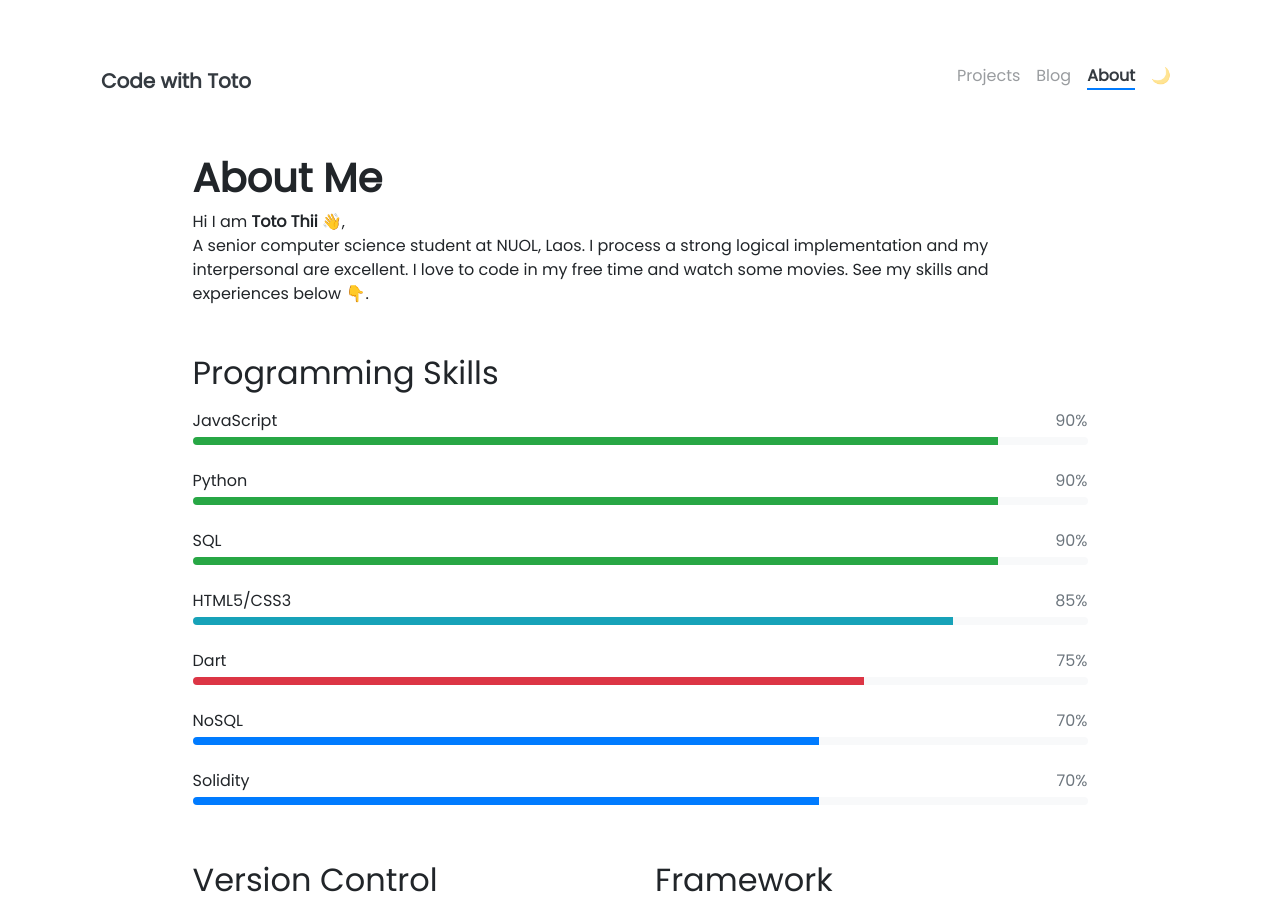
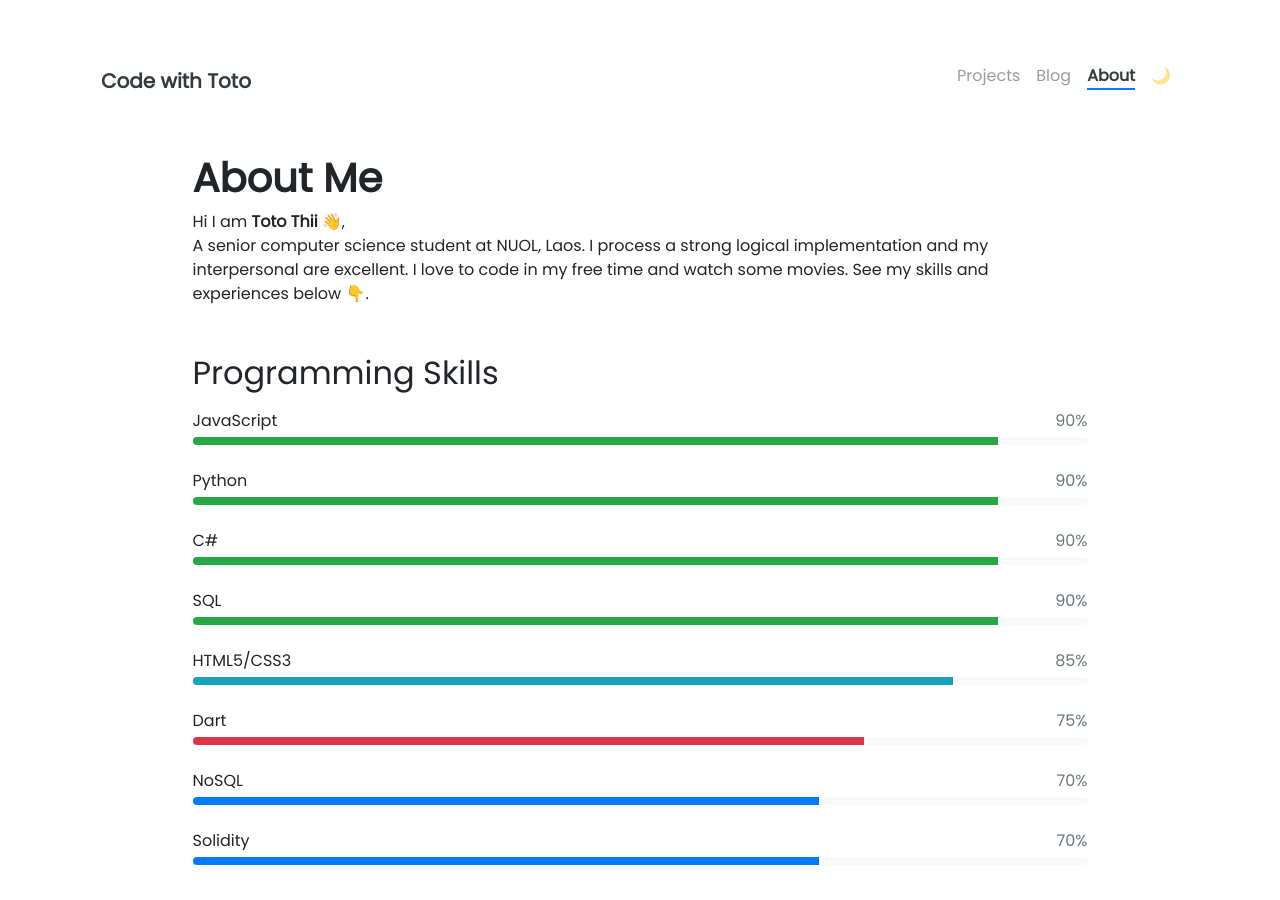
Before and after one commit to toto-thi/toto-thi.github.io, a Jekyll site: the page built from pages/about.md, in a window 1280 px wide and 900 px high. Built offline with Jekyll 4.4.1, drawn with Linux system fonts in a browser that asks for light colours; nearby versions of some CDN libraries; emoji names are drawn with the system emoji font.

Commit message:
update skills

```diff
--- a/_data/programming-skills.yml
+++ b/_data/programming-skills.yml
@@ -11,6 +11,10 @@
   color: success
 
 - name: Python
+  percentage: 90
+  color: success
+
+- name: C#
   percentage: 90
   color: success
 
```
